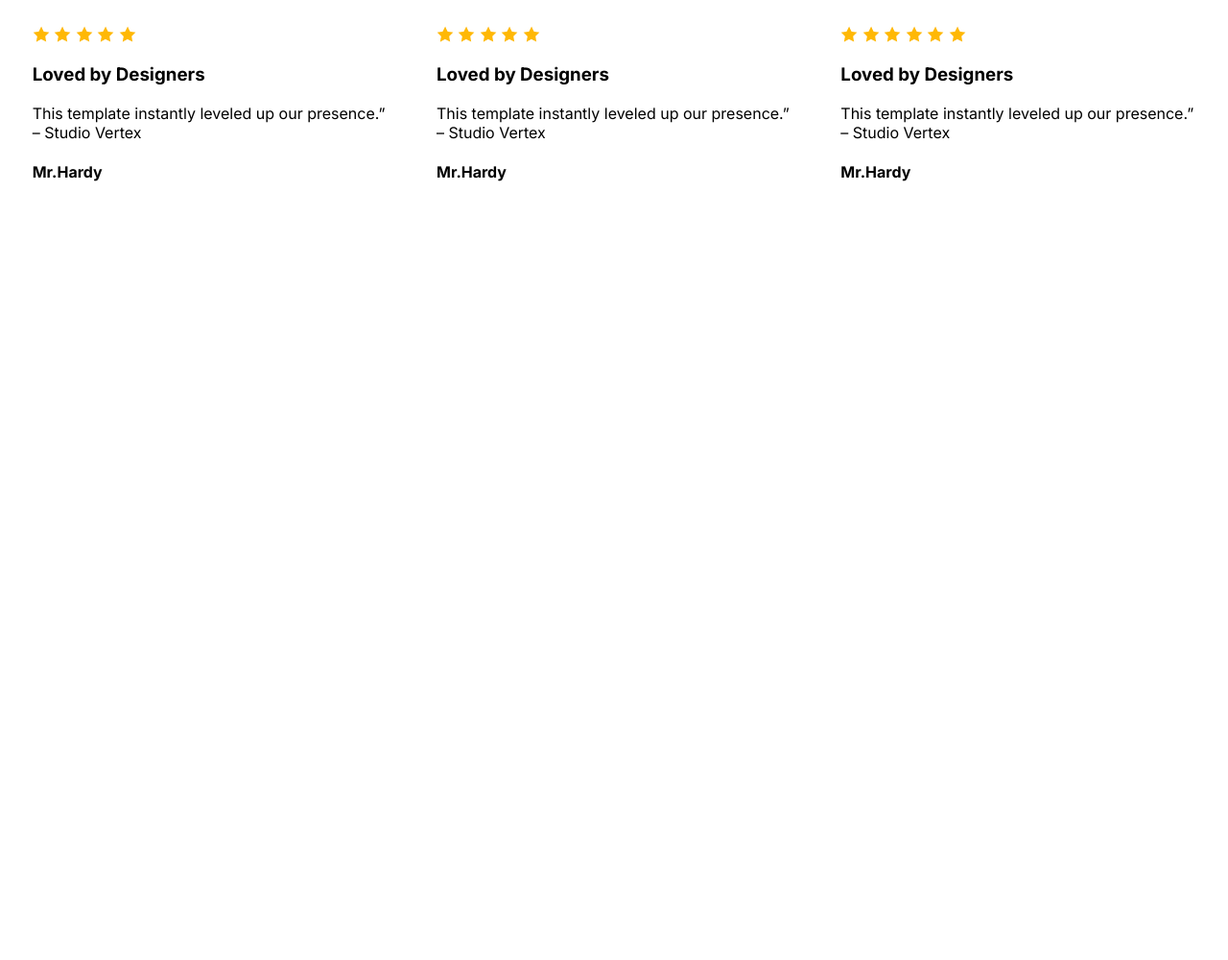
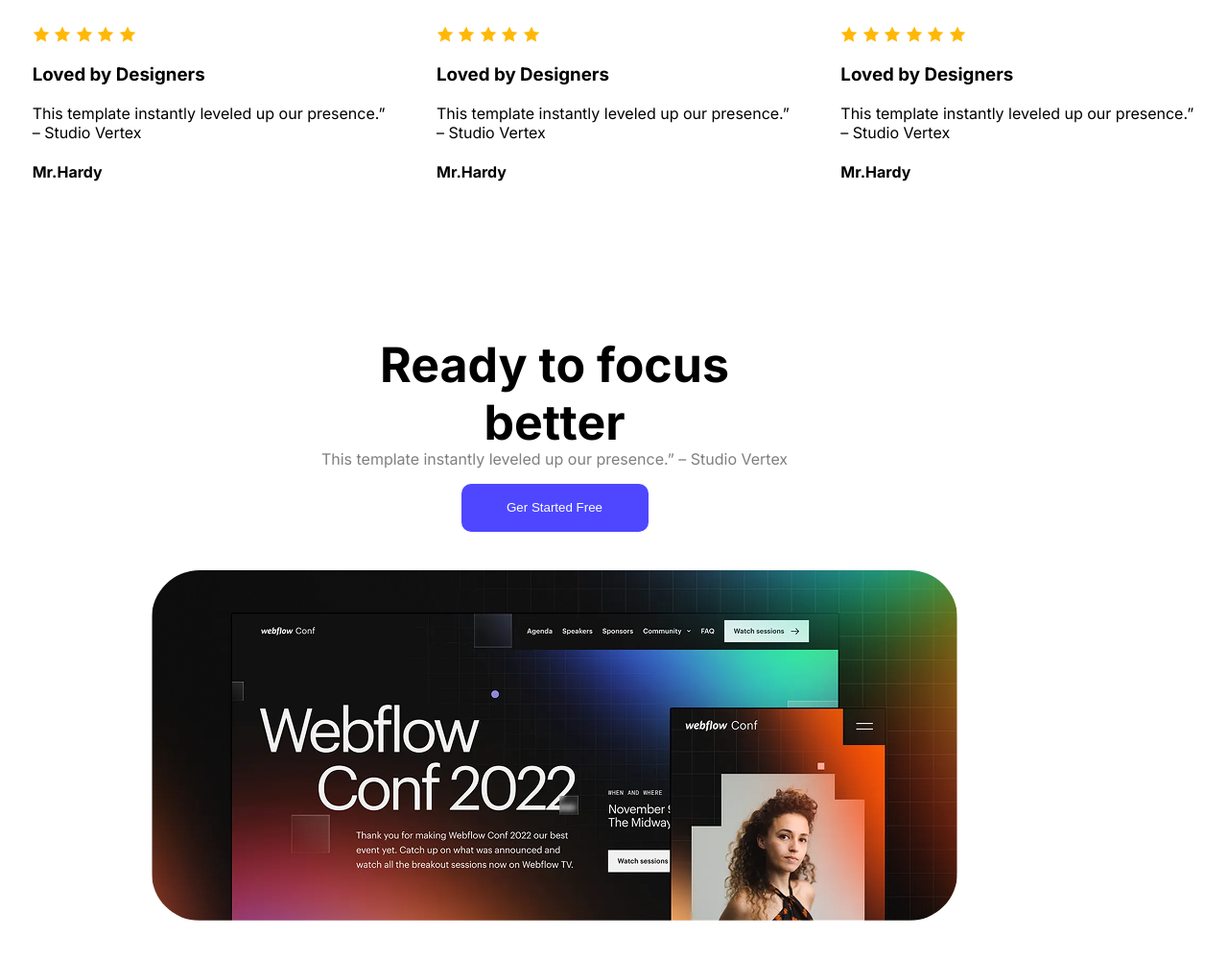
Before and after one commit to tushibshuaib/assignment01, a plain HTML site: page index.html in a window 1280 px wide. Shown: the part 1439-2439 px from the top of the page at 96% size. Before the commit the page ends 1743 px from the top, so only its background shows below. Drawn offline with Linux system fonts and the light colour scheme.

Commit message:
adde focus section

```diff
--- a/index.html
+++ b/index.html
@@ -50,8 +50,8 @@
            </p>
           <a href=""><button class="action-btn">Launch Live Preview</button></a>
             </section>
-           <section class="action-img">
-            <img src="./Assets/wc-mini.png" >
+           <section >
+            <img class="action-img" src="./Assets/wc-mini.png" >
            </section>
 
         </div>
@@ -119,6 +119,16 @@
                 </div>
               </div>
         </section>
+        <section class="focus">
+            <h1 class="focus-title">Ready to focus better</h1>
+            <p class="focus-description">This template instantly leveled up our presence.” – Studio Vertex</p>
+            <button class="focus-btn">Ger Started Free</button>
+            <br>
+            <div>
+                 <img class="focus-img" src="./Assets/wc-big.png" alt="">
+            </div>
+
+        </section>
     </main>
     <footer>
 
--- a/styles/assignment.css
+++ b/styles/assignment.css
@@ -185,3 +185,47 @@ nav li a{
         gap: 24;
         padding: 24px;
     }
+    .focus{
+        width: 1140px;
+        height: 700px;
+        /* left: 150px; */
+        /* top: 2180px; */
+         display: flex;
+        flex-direction: column;
+        justify-content: center;
+        align-items: center;
+        /* gap: 20; */
+        /* padding:  70px 150px 70px 150px; */
+    }
+.focus-title{
+    text-align: center;
+    width: 500px;
+    height: 60px;
+    color: #000000;
+    font-size: 50px;
+    font-weight: 700;
+
+}
+       .focus-btn{
+         background-color: #4E47FF;
+    width:195px;
+    height: 50px;
+    gap: 10px;
+    padding: 12px 36px 12px 36px;
+    color: #FFFFFF;
+    border-radius: 10px;
+    box-shadow: none;
+    border-style: none;
+       }
+       .focus-description{
+        color: #00000080;
+        font-size: 16px;
+        font-weight: 400;
+       }
+       .focus-img{
+        width:840px ;
+        height:365px ;
+        border-radius:50px ;
+        margin: 20px 0px;
+
+       }
```
